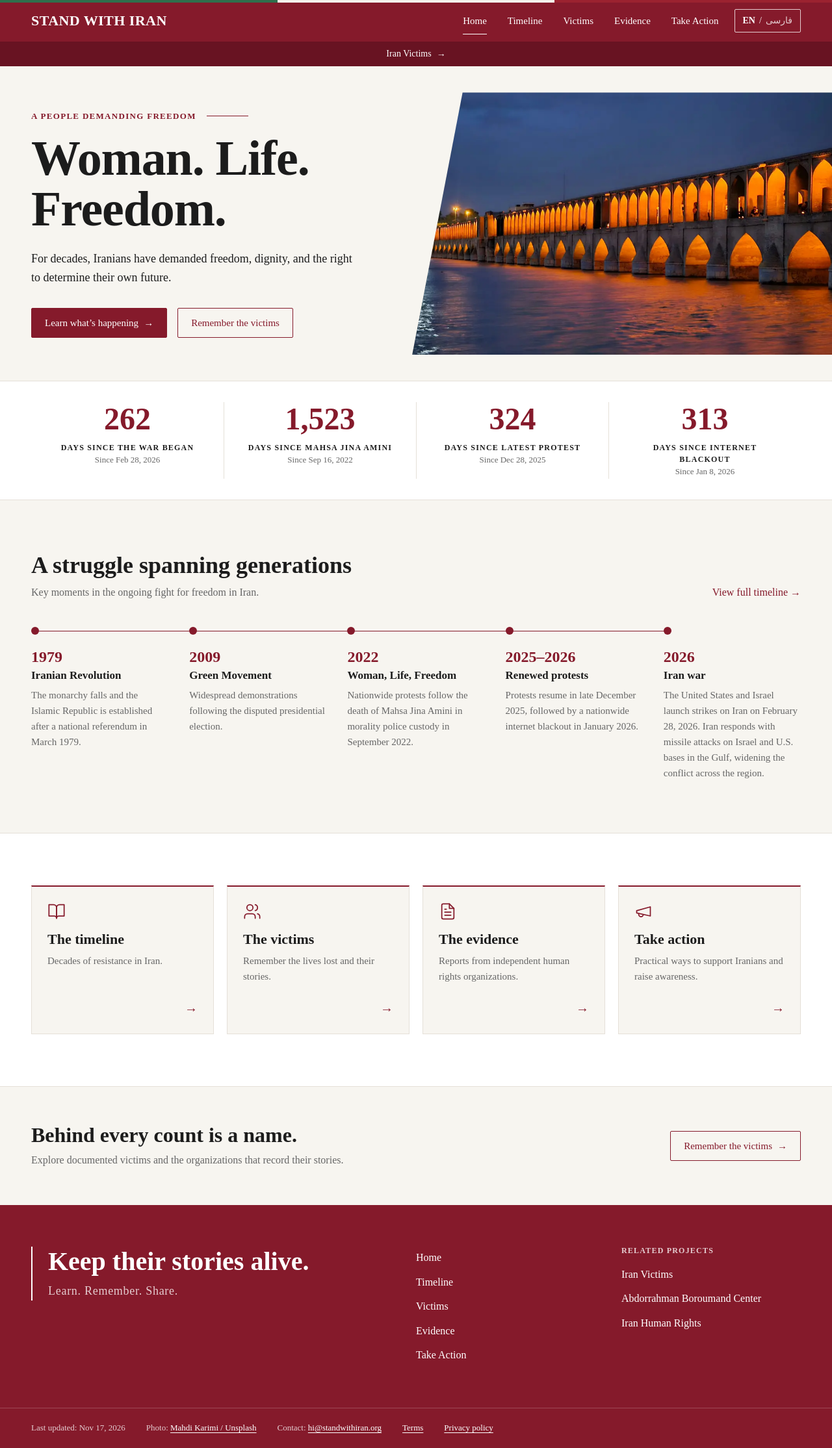
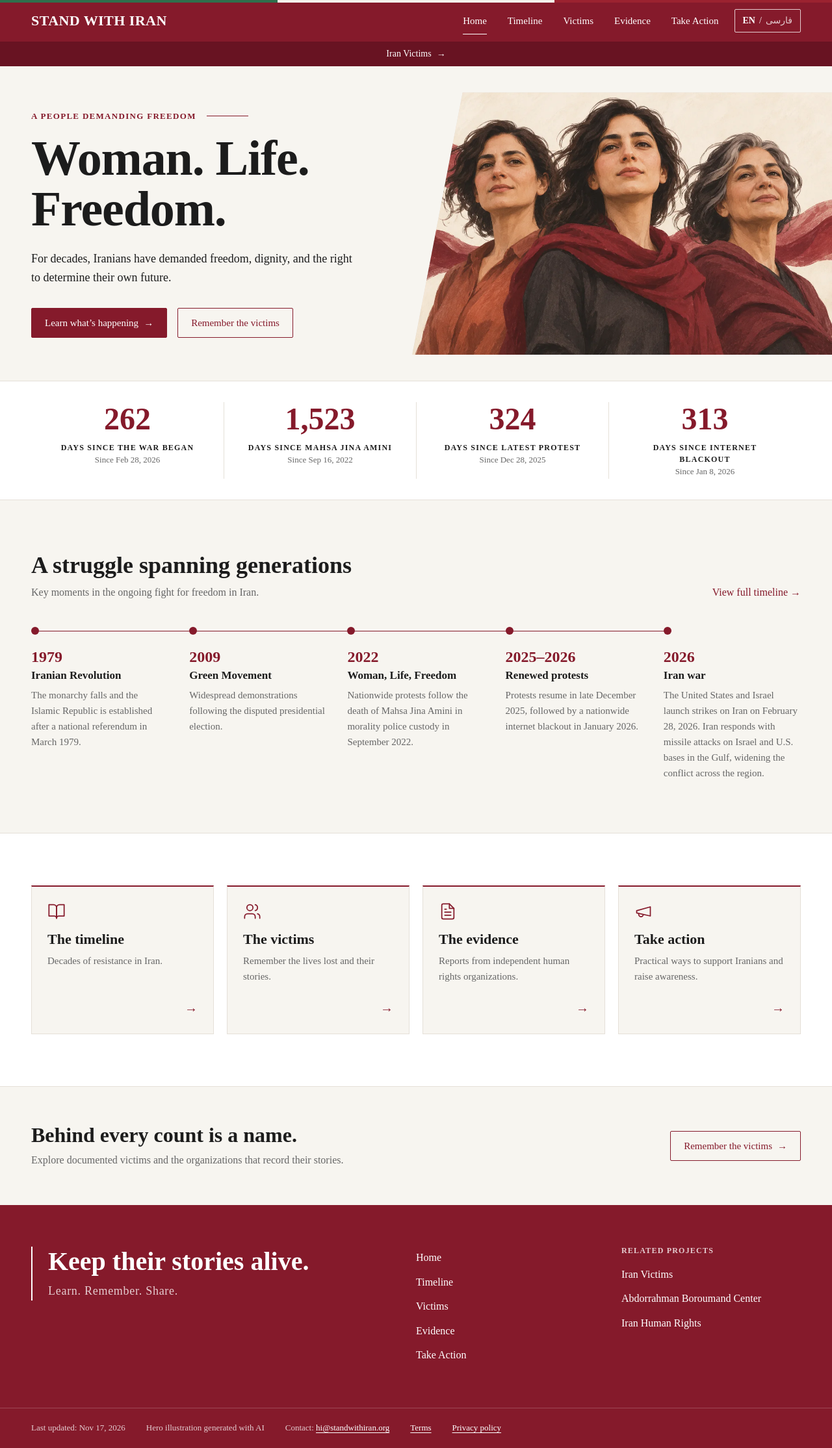
Before and after one commit to alexraskin/standwithiran, an Astro site: page / in a window 1280 px wide. Shown: the whole page at 65% size. Built offline with nearby package versions, Linux system fonts and the light colour scheme; Astro itself is replaced by a stand-in of ours.

Commit message:
update hero images

```diff
--- a/src/components/HomePage.astro
+++ b/src/components/HomePage.astro
@@ -38,10 +38,12 @@ const cards = [
     </div>
     <div class="hero-media">
       <img
-        src="/images/hero-isfahan.webp"
-        alt="Si-o-se-pol bridge illuminated at night over the Zayanderud, Isfahan, Iran"
+        src="/images/hero-women.webp"
+        alt={lang === 'fa'
+          ? 'تصویرسازی سه زن ایرانی در کنار هم، با رنگ‌های زرشکی و کرم'
+          : 'Illustration of three Iranian women standing together in burgundy and warm ivory tones'}
         width="1200"
-        height="676"
+        height="800"
         fetchpriority="high"
         decoding="async"
       />
--- a/src/components/SiteFooter.astro
+++ b/src/components/SiteFooter.astro
@@ -49,8 +49,7 @@ const lastUpdatedIso = /^\d{4}-\d{2}-\d{2}$/.test(lastUpdated) ? lastUpdated : u
       <time datetime={lastUpdatedIso}>{formatDate(lastUpdated, lang)}</time>
     </p>
     <p>
-      {t(lang, 'photoBy')}:{' '}
-      <a href="https://unsplash.com/photos/illuminated-bridge-reflects-in-still-water-at-night-XA3X-mKRu5Q?utm_source=unsplash&utm_medium=referral&utm_content=creditCopyText" target="_blank" rel="noopener" lang="en">Mahdi Karimi / Unsplash</a>
+      {t(lang, 'heroCredit')}
     </p>
     {contactEmail && (
       <p>{t(lang, 'contact')}: <a href={`mailto:${contactEmail}`} dir="ltr">{contactEmail}</a></p>
--- a/src/lib/i18n.ts
+++ b/src/lib/i18n.ts
@@ -14,7 +14,7 @@ export const translations = {
       'For decades, Iranians have demanded freedom, dignity, and the right to determine their own future.',
     heroLearn: 'Learn what’s happening',
     heroVictims: 'Remember the victims',
-    photoBy: 'Photo',
+    heroCredit: 'Hero illustration generated with AI',
     statsHeading: 'Days since key events',
     since: 'Since',
     statDays: 'Days since Mahsa Jina Amini',
@@ -88,7 +88,7 @@ export const translations = {
     heroText: 'ایرانیان دهه‌هاست که خواستار آزادی، کرامت و حق تعیین سرنوشت خود هستند.',
     heroLearn: 'ببینید چه می‌گذرد',
     heroVictims: 'یاد قربانیان',
-    photoBy: 'عکس',
+    heroCredit: 'تصویرسازی اصلی با هوش مصنوعی تولید شده است',
     statsHeading: 'روزشمار رویدادهای کلیدی',
     since: 'از',
     statDays: 'روز از مهسا ژینا امینی',
```
Also changed, not shown: public/images/hero-women.webp (added), public/images/og-image.jpg.
